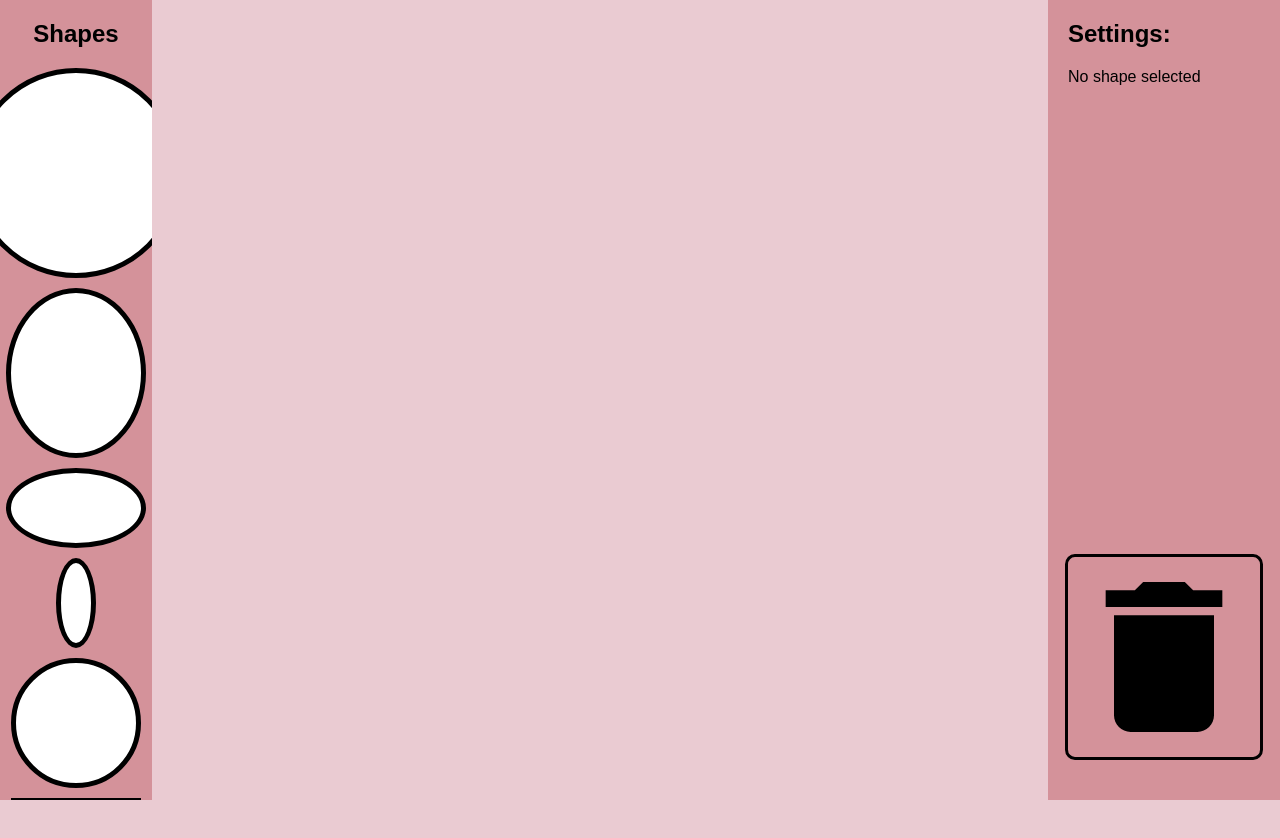
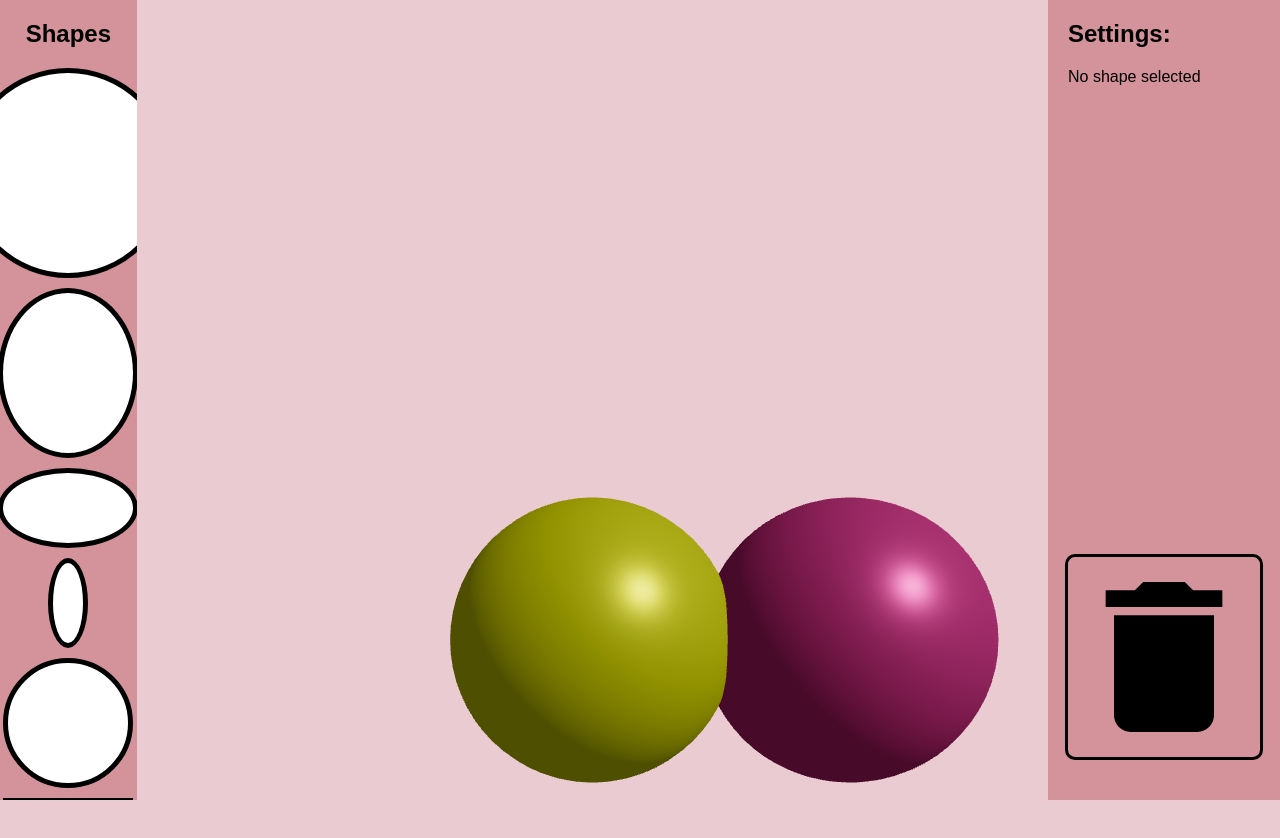
Before and after one commit to vivian3007/dragAndDrop, a React (Vite) app: page / in a window 1280 px wide. Shown: the top 838 px of the page. Before the commit the page ends 800 px from the top, so only its background shows below. Built offline with nearby package versions, Linux system fonts and the light colour scheme.

Commit message:
three js settingsbar + transform & orbit controls

```diff
--- a/package.json
+++ b/package.json
@@ -15,11 +15,14 @@
     "@mui/icons-material": "^6.4.8",
     "@mui/material": "^6.4.8",
     "@mui/styled-engine": "^6.4.8",
+    "@react-three/drei": "^10.0.6",
+    "@react-three/fiber": "^9.1.2",
     "@types/uuid": "^10.0.0",
     "@uiw/react-color-sketch": "^2.4.5",
     "react": "^19.0.0",
     "react-colorful": "^5.6.1",
     "react-dom": "^19.0.0",
+    "three": "^0.175.0",
     "uuid": "^11.1.0"
   },
   "devDependencies": {
--- a/src/App.tsx
+++ b/src/App.tsx
@@ -1,6 +1,7 @@
 import "./styles.css";
 import Navbar from "./Sidebar.tsx";
 import ShapeField from "./ShapeField";
+import ThreeJsField from "./ThreeJsField.tsx"
 import Pattern from "./Pattern";
 import { useState, useRef, useEffect } from "react";
 import {DndContext, DragOverlay, PointerSensor, useSensor, useSensors} from "@dnd-kit/core";
@@ -11,14 +12,48 @@ import {Route, Routes, Link} from "react-router-dom";
 
 export default function App() {
     const [droppedShapes, setDroppedShapes] = useState<
-        { id: string; type: string; x: number; y: number, width: number, height: number, color: string, name: string }[]
+        { id: string; type: string; x: number; y: number, width: number, height: number, length:number, color: string, name: string, zoom: number, rotate: number, zIndex: number }[]
     >([]);
     const containerRef = useRef<HTMLDivElement>(null);
+    const threeJsContainerRef = useRef<HTMLDivElement>(null);
+
     const [dragging, setDragging] = useState(false);
 
     const [activeId, setActiveId] = useState(null);
     const [shapeColor, setShapeColor] = useState('#FFFFFF');
 
+    useEffect(() => {
+        const newShape1 = {
+            id: uuidv4(),
+            type: 'circle',
+            x: 0,
+            y: 0,
+            width: 200,
+            height: 200,
+            length: 200,
+            color: 'yellow',
+            name: 'Circle',
+            rotate: null,
+            zIndex: 10,
+            zoom: 1,
+        };
+
+        const newShape2 = {
+            id: uuidv4(),
+            type: 'circle',
+            x: 12,
+            y: 0,
+            width: 200,
+            height: 200,
+            length: 200,
+            color: 'hotpink',
+            name: 'Circle',
+            rotate: null,
+            zIndex: 10,
+            zoom: 1,
+        };
+        setDroppedShapes((prevShapes: any[]) => [...prevShapes, newShape1, newShape2]);
+    }, []);
 
     const activeShape = droppedShapes.find((shape) => shape.id === activeId);
     const handleDragEnd = (event) => {
@@ -56,28 +91,31 @@ export default function App() {
         setActiveId(active.id);
     };
 
-    const handleUpdateShape = (updatedShape: { id: string; x: number, y: number, width: number; height: number, color: string, name: string, rotate: number, zIndex: number, zoom: number }) => {
+    const handleUpdateShape = (updatedShape: { id: string; x: number, y: number, width: number; height: number, length: number, color: string, name: string, rotate: number, zIndex: number, zoom: number }) => {
         console.log(updatedShape)
         setDroppedShapes((prevShapes) =>
             prevShapes.map((shape) =>
                 shape.id === updatedShape.id
-                    ? { ...shape, width: updatedShape.width, height: updatedShape.height, color: updatedShape.color, name: updatedShape.name, rotate: updatedShape.rotate, zIndex: updatedShape.zIndex, zoom: updatedShape.zoom }
+                    ? { ...shape, width: updatedShape.width, height: updatedShape.height, length: updatedShape.length, color: updatedShape.color, name: updatedShape.name, rotate: updatedShape.rotate, zIndex: updatedShape.zIndex, zoom: updatedShape.zoom }
                     : shape
             )
         );
     };
+
+    console.log(droppedShapes)
 
     return (
         <div className="App">
             <Routes>
                 <Route path="/" element={
                     <DndContext onDragEnd={handleDragEnd} onDragStart={handleDragStart}>
-                        <Navbar setDroppedShapes={setDroppedShapes} setActiveId={setActiveId} containerRef={containerRef} dragging={dragging} setDragging={setDragging} />
-                        <ShapeField
-                            droppedShapes={droppedShapes}
-                            containerRef={containerRef}
-                            shapeColor={shapeColor}
-                        />
+                        <Navbar setDroppedShapes={setDroppedShapes} setActiveId={setActiveId} containerRef={containerRef} threeJsContainerRef={threeJsContainerRef} dragging={dragging} setDragging={setDragging} />
+                        {/*<ShapeField*/}
+                        {/*    droppedShapes={droppedShapes}*/}
+                        {/*    containerRef={containerRef}*/}
+                        {/*    shapeColor={shapeColor}*/}
+                        {/*/>*/}
+                        <ThreeJsField droppedShapes={droppedShapes} threeJsContainerRef={threeJsContainerRef} activeId={activeId} setActiveId={setActiveId} />
                         <Settingsbar activeShape={activeShape} onUpdateShape={handleUpdateShape} shapeColor={shapeColor} setShapeColor={setShapeColor} droppedShapes={droppedShapes} dragging={dragging} />
                     </DndContext>
                     }
--- a/src/Settingsbar.tsx
+++ b/src/Settingsbar.tsx
@@ -6,9 +6,10 @@ import Trashcan from "./Trashcan.tsx";
 import Sketch from "@uiw/react-color-sketch";
 import { ColorResult } from '@uiw/color-convert';
 
-export default function Settingsbar({activeShape, onUpdateShape, shapeColor, setShapeColor, droppedShapes, dragging}: {activeShape: any, onUpdateShape: any, shapeColor: string, setShapeColor: any, droppedShapes: any, dragging: boolean}) {
+export default function Settingsbar({activeShape, onUpdateShape, shapeColor, setShapeColor, droppedShapes, dragging}: {activeShape: any, onUpdateShape: any, shapeColor: string, setShapeColor: any, droppedShapes: [], dragging: boolean}) {
     const [width, setWidth] = useState(null);
     const [height, setHeight] = useState(null);
+    const [length, setLength] = useState(null);
     const [name, setName] = useState(null);
     const [rotate, setRotate] = useState(null);
     const [zIndex, setZIndex] = useState(10);
@@ -30,6 +31,7 @@ export default function Settingsbar({activeShape, onUpdateShape, shapeColor, set
     useEffect(() => {
         setWidth(activeShape?.width || 50);
         setHeight(activeShape?.height || 50);
+        setLength(activeShape?.length || 50);
         setName(activeShape?.name || null);
         setShapeColor(activeShape?.color || '#FFFFFF');
         setRotate(activeShape?.rotate || 0);
@@ -65,6 +67,12 @@ export default function Settingsbar({activeShape, onUpdateShape, shapeColor, set
         handleUpdate({ height: newHeight });
     };
 
+    const handleLengthChange = (e: React.ChangeEvent<HTMLInputElement>) => {
+        const newLength = Number(e.target.value);
+        setLength(newLength);
+        handleUpdate({ length: newLength });
+    };
+
     const handleNameChange = (e: React.ChangeEvent<HTMLInputElement>) => {
         const newName = e.target.value;
         setName(newName);
@@ -97,6 +105,7 @@ export default function Settingsbar({activeShape, onUpdateShape, shapeColor, set
                 id: activeShape.id,
                 width: Number(width),
                 height: Number(height),
+                length: Number(length),
                 color: shapeColor,
                 name: name,
                 rotate: Number(rotate),
@@ -154,6 +163,19 @@ export default function Settingsbar({activeShape, onUpdateShape, shapeColor, set
                         />
                     </div>
                     <div className="input-text">
+                        <label htmlFor="length">Length: </label>
+                        <input
+                            type="number"
+                            id="length"
+                            value={length}
+                            onChange={handleLengthChange}
+                            min="10"
+                            step="10"
+                            required={true}
+                            placeholder="Give this part a length"
+                        />
+                    </div>
+                    <div className="input-text">
                         <label htmlFor="zoom">Zoom: </label>
                         <input
                             type="number"
@@ -178,10 +200,12 @@ export default function Settingsbar({activeShape, onUpdateShape, shapeColor, set
                             placeholder="Give this part a rotation"
                         />
                     </div>
-                    <Button type="button" variant="contained" color="inherit"
-                            sx={{marginBottom: "20px", width: 1, backgroundColor: "#F2F3AE"}} onClick={handleBringToFront}>Bring to front</Button>
-                    <Button type="button" variant="contained" color="inherit"
-                            sx={{marginBottom: "20px", width: 1, backgroundColor: "#F2F3AE"}} onClick={handleSendToBack}>Send to back</Button>
+                    {/*<Button type="button" variant="contained" color="inherit"*/}
+                    {/*        sx={{marginBottom: "20px", width: 1, backgroundColor: "#F2F3AE"}}*/}
+                    {/*        onClick={handleBringToFront}>Bring to front</Button>*/}
+                    {/*<Button type="button" variant="contained" color="inherit"*/}
+                    {/*        sx={{marginBottom: "20px", width: 1, backgroundColor: "#F2F3AE"}}*/}
+                    {/*        onClick={handleSendToBack}>Send to back</Button>*/}
                     <Sketch
                         style={{marginTop: "20px", marginBottom: "20px"}}
                         color={shapeColor}
@@ -191,11 +215,12 @@ export default function Settingsbar({activeShape, onUpdateShape, shapeColor, set
                     {/*                style={{marginTop: "20px", marginBottom: "20px"}}/>*/}
                     {/*<Button type="submit" variant="contained" color="secondary"*/}
                     {/*        sx={{marginBottom: "20px", width: 1}}>Save</Button>*/}
-                        <Button type="submit" variant="contained" color="inherit" sx={{width: 1, backgroundColor: "#F2F3AE"}}
-                                disabled={!droppedShapes || droppedShapes.length < 1}>
-                            Pattern
-                            {/*<Link to="/pattern" style={{width: "100%"}}>Pattern</Link>*/}
-                        </Button>
+                    <Button type="submit" variant="contained" color="inherit"
+                            sx={{width: 1, backgroundColor: "#F2F3AE"}}
+                            disabled={!droppedShapes || droppedShapes.length < 1}>
+                        Pattern
+                        {/*<Link to="/pattern" style={{width: "100%"}}>Pattern</Link>*/}
+                    </Button>
                 </form>
             ) : (
                 <p>No shape selected</p>
--- a/src/ShapeField.tsx
+++ b/src/ShapeField.tsx
@@ -3,6 +3,7 @@ import Draggable from "./Draggable";
 import "./styles.css";
 import {Button} from "@mui/material";
 import Trashcan from "./Trashcan.tsx";
+import React, {Ref} from "react";
 
 export default function ShapeField({
                                        droppedShapes,
@@ -10,7 +11,7 @@ export default function ShapeField({
     shapeColor
                                    }: {
     droppedShapes: [];
-    containerRef: any;
+    containerRef: Ref<HTMLDivElement>;
     shapeColor: string;
 }) {
 
--- /dev/null
+++ b/src/Sphere.tsx
@@ -0,0 +1,72 @@
+import React, { useEffect, useRef } from 'react';
+import { useThree } from '@react-three/fiber';
+import { TransformControls } from '@react-three/drei';
+
+export default function Sphere({
+                                   id,
+                                   data,
+                                   orbitControlsRef,
+                                   isSelected,
+                                   onSelect,
+                               }) {
+    const width = data?.shape?.width;
+    const height = data?.shape?.height;
+    const length = data?.shape?.length;
+    const x = data?.shape?.x;
+    const y = data?.shape?.y;
+    const { camera, size } = useThree();
+    const meshRef = useRef(null); // Verwijderde incorrecte type (geen HTMLDivElement, maar THREE.Mesh)
+
+    useEffect(() => {
+        const baseRadius = 1;
+        const fov = camera.fov * (Math.PI / 180);
+        const distance = camera.position.z;
+        const visibleWidth = 2 * distance * Math.tan(fov / 2);
+        const canvasWidth = size.width;
+
+        const desiredWidthUnits = (width / canvasWidth) * visibleWidth;
+        const desiredHeightUnits = (height / canvasWidth) * visibleWidth;
+        const desiredLengthUnits = (length / canvasWidth) * visibleWidth;
+
+        const scaleX = desiredWidthUnits / (baseRadius * 2);
+        const scaleY = desiredHeightUnits / (baseRadius * 2);
+        const scaleZ = desiredLengthUnits / (baseRadius * 2);
+
+        if (meshRef.current) {
+            meshRef.current.scale.set(scaleX, scaleY, scaleZ);
+        }
+    }, [camera, size, width, height, length]);
+
+    return (
+        <group
+            onClick={(e) => {
+                e.stopPropagation();
+                onSelect(id);
+            }}
+        >
+            <mesh ref={meshRef} position={[x, y, 0]} scale={[1, 1, 1]}>
+                <sphereGeometry args={[1, 32, 32]} />
+                <meshStandardMaterial
+                    color={data?.shape?.color}
+                    metalness={0.3}
+                    roughness={0.4}
+                />
+            </mesh>
+            {isSelected && (
+                <TransformControls
+                    object={meshRef.current}
+                    onMouseDown={() => {
+                        if (orbitControlsRef.current) {
+                            orbitControlsRef.current.enabled = false;
+                        }
+                    }}
+                    onMouseUp={() => {
+                        if (orbitControlsRef.current) {
+                            orbitControlsRef.current.enabled = true;
+                        }
+                    }}
+                />
+            )}
+        </group>
+    );
+}
--- /dev/null
+++ b/src/ThreeJsField.tsx
@@ -0,0 +1,48 @@
+import React, {Ref, useRef, useState} from 'react'
+import { Canvas } from '@react-three/fiber'
+import { OrbitControls, TransformControls } from '@react-three/drei'
+import Sphere from './Sphere'
+
+export default function ThreeJsField({
+                                         droppedShapes,
+                                         threeJsContainerRef,
+    activeId,
+    setActiveId
+                                     }: {
+    droppedShapes: [];
+    threeJsContainerRef: Ref<HTMLCanvasElement>;
+    activeId: any;
+    setActiveId: any;
+}) {
+    const orbitControlsRef = useRef(null);
+    // const [selectedSphereId, setSelectedSphereId] = useState(null);
+
+    const handleSelect = (id) => {
+        setActiveId(activeId === id ? null : id);
+    };
+
+    return (
+        <Canvas
+            camera={{ position: [0, 0, 40], fov: 75 }}
+            style={{ height: '100vw' }}
+            ref={threeJsContainerRef}
+        >
+            <ambientLight intensity={0.4} />
+            <directionalLight position={[10, 10, 10]} intensity={1} castShadow />
+            <spotLight position={[100, 1000, 100]} intensity={1.2} />
+
+            <OrbitControls ref={orbitControlsRef} />
+
+            {droppedShapes.map((shape: any) => (
+                <Sphere
+                    key={shape.id}
+                    id={shape.id}
+                    data={{ shape }}
+                    orbitControlsRef={orbitControlsRef}
+                    isSelected={activeId === shape.id}
+                    onSelect={handleSelect}
+                />
+            ))}
+        </Canvas>
+    );
+}
--- a/src/styles.css
+++ b/src/styles.css
@@ -1,6 +1,6 @@
 body {
     margin: 0;
-    /*overflow: hidden;*/
+    overflow: hidden;
     background-color: #EACBD2;
 }
 
```
Also changed, not shown: src/KeyboardOrbitControls.tsx (added, +72 -0 lines), src/Sidebar.tsx (+5 -3 lines), 1 other file (tests, documents, lock files or other folders).
